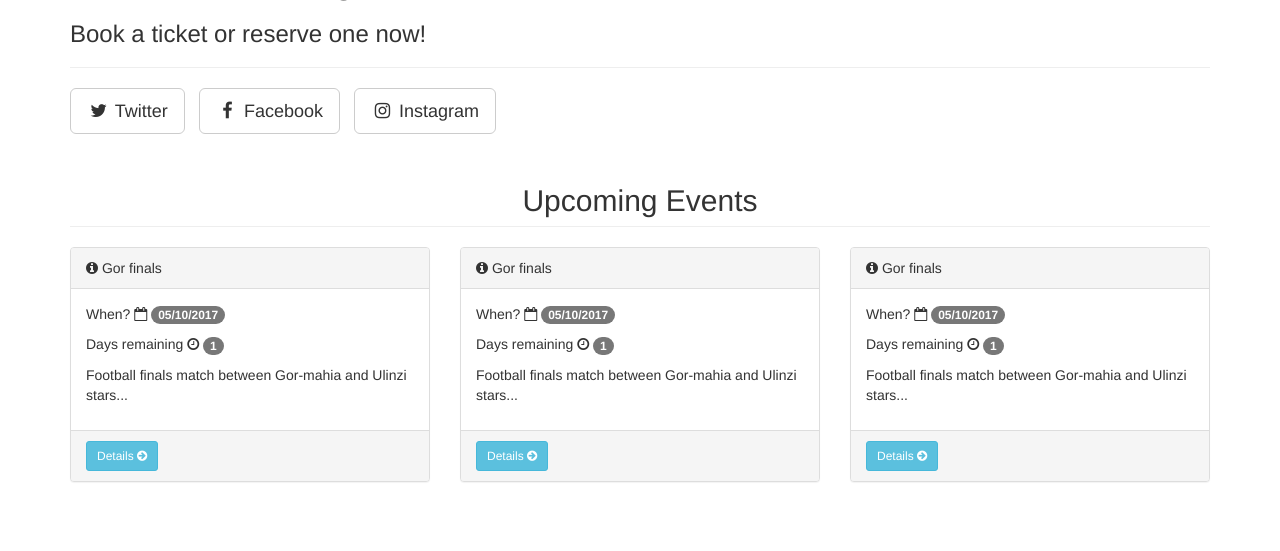
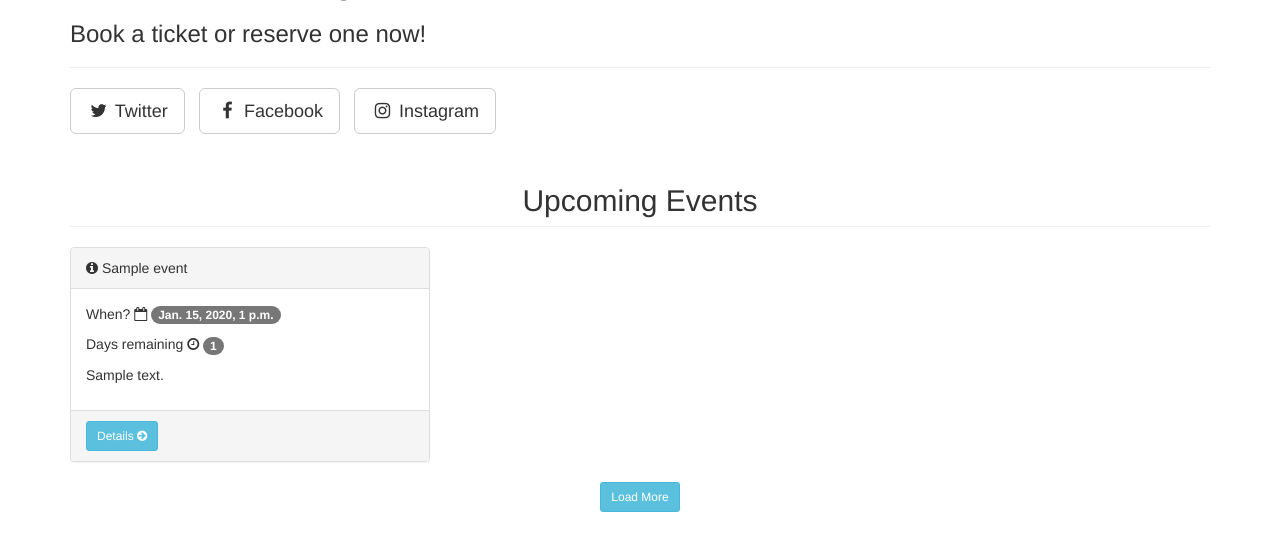
Before and after one commit to biletnam/StadiumTicketing, a Django app: page / in a window 1280 px wide. Shown: the part 59-610 px from the top of the page. Run offline with Django 3.2, Linux system fonts and the light colour scheme; tables that the repository leaves empty hold one stand-in row (values such as "Sample post"); parts of the project's set-up code (start-up, migrations or seed data) failed here and were passed over; some libraries are stand-ins or nearby versions.

Commit message:
Update url to point to working functionalities

```diff
--- a/templates/index.html
+++ b/templates/index.html
@@ -7,51 +7,28 @@
     <div class="container" id="top">
     <h2 class="page-header text-center">Upcoming Events</h2>
         <div class="row">
+            {% for event in events %}
             <div class="col-lg-4 col-md-4">
                 <div class="panel panel-default">
                     <div class="panel-heading">
-                        <span><i class="fa fa-info-circle"></i></span> Gor finals
+                        <span><i class="fa fa-info-circle"></i></span> {{ event.name|capfirst }}
                     </div>
                     <div class="panel-body">
-                        <p>When? <span><i class="fa fa-calendar-o"></i> </span> <span class="badge">05/10/2017</span></p>
+                        <p>When? <span><i class="fa fa-calendar-o"></i> </span> <span class="badge">{{ event.event_date }}</span></p>
                         <p>Days remaining <span><i class="fa fa-clock-o"></i> </span> <span class="badge">1</span> </p>
-                        <p>Football finals match between Gor-mahia and Ulinzi stars...</p>
+                        <p class="text-justify">{{ event.description|truncatechars:'100' }}</p>
                     </div>
                     <div class="panel-footer">
-                        <a href="#" class="btn btn-info btn-sm">Details <span><i class="fa fa-arrow-circle-right"></i> </span></a>
+                        <a href="{{ event.get_absolute_url }}" class="btn btn-info btn-sm">Details <span><i class="fa fa-arrow-circle-right"></i> </span></a>
                     </div>
                 </div>
             </div>
-
-            <div class="col-lg-4 col-md-4">
-                <div class="panel panel-default">
-                    <div class="panel-heading">
-                        <span><i class="fa fa-info-circle"></i></span> Gor finals
-                    </div>
-                    <div class="panel-body">
-                        <p>When? <span><i class="fa fa-calendar-o"></i> </span> <span class="badge">05/10/2017</span></p>
-                        <p>Days remaining <span><i class="fa fa-clock-o"></i> </span> <span class="badge">1</span> </p>
-                        <p>Football finals match between Gor-mahia and Ulinzi stars...</p>
-                    </div>
-                    <div class="panel-footer">
-                        <a href="#" class="btn btn-info btn-sm">Details <span><i class="fa fa-arrow-circle-right"></i> </span></a>
-                    </div>
-                </div>
-            </div>
-
-            <div class="col-lg-4 col-md-4">
-                <div class="panel panel-default">
-                    <div class="panel-heading">
-                        <span><i class="fa fa-info-circle"></i></span> Gor finals
-                    </div>
-                    <div class="panel-body">
-                        <p>When? <span><i class="fa fa-calendar-o"></i> </span> <span class="badge">05/10/2017</span></p>
-                        <p>Days remaining <span><i class="fa fa-clock-o"></i> </span> <span class="badge">1</span> </p>
-                        <p>Football finals match between Gor-mahia and Ulinzi stars...</p>
-                    </div>
-                    <div class="panel-footer">
-                        <a href="#" class="btn btn-info btn-sm">Details <span><i class="fa fa-arrow-circle-right"></i> </span></a>
-                    </div>
+            {% empty %}
+                There are no events yet
+            {% endfor %}
+            <div class="row">
+                <div class="col-lg-12 col-md-12 text-center">
+                    <a class="btn btn-info btn-sm" href="{% url 'events:event_list' %}">Load More</a>
                 </div>
             </div>
         </div>
```
